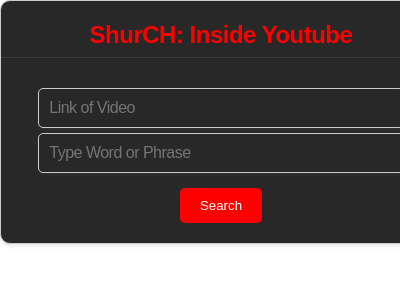
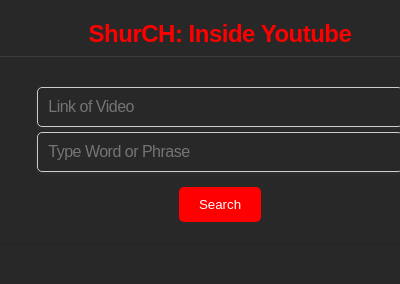
Before and after one commit to master-kartik/shurCH, a browser extension: page popup.html in a window 400 px wide. Shown: the top 284 px of the page. Drawn offline with Linux system fonts and the light colour scheme.

Commit message:
fixed border and styling

```diff
--- a/css/styles.css
+++ b/css/styles.css
@@ -3,6 +3,7 @@
     margin: 0;
     padding: 0;
     letter-spacing: -0.5px;
+    background-color: #282828;
   }
 
   .container {
@@ -14,8 +15,7 @@
     margin: 10 auto;
     padding: 20px;
     background-color: #282828;
-    border: 1px solid #ccc;
-    border-radius: 10px;
+
     box-shadow: 0 2px 4px rgba(0, 0, 0, 0.1);
   }
 
```
